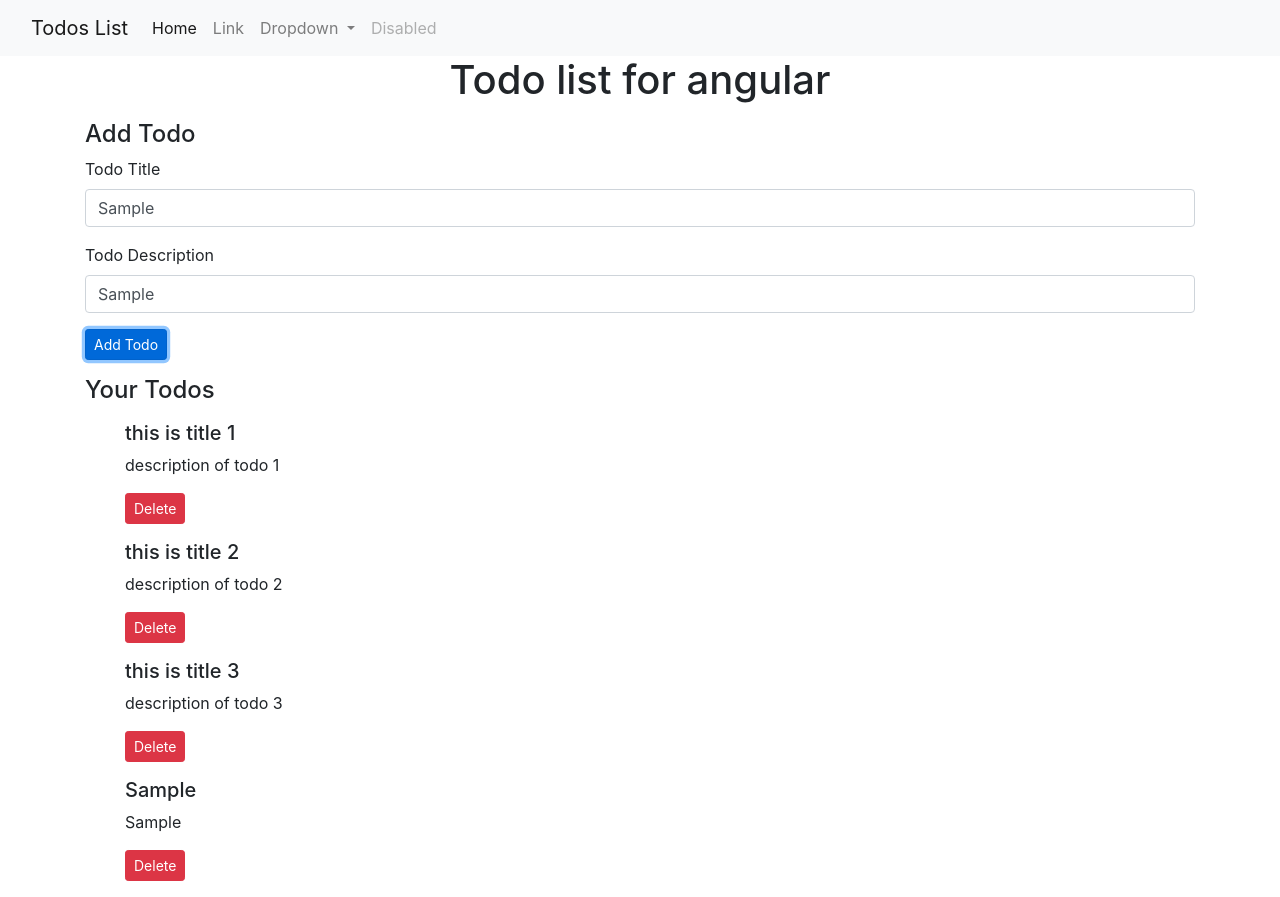
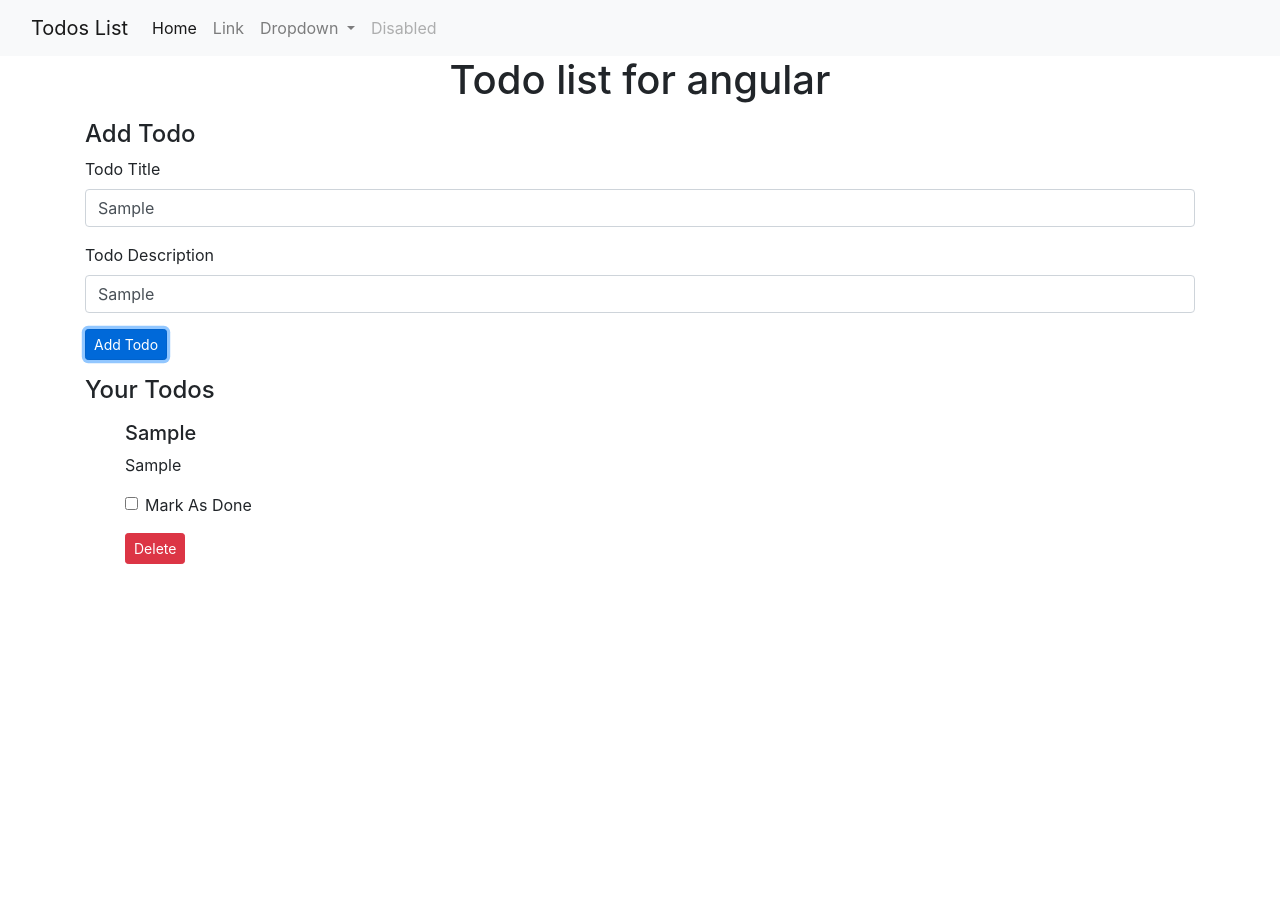
Before and after one commit to YashrajKamble/Angular-Basics, an Angular app: page / in a window 1280 px wide. Both pictures are taken after typing "Sample", "Sample" into the empty fields and a click on the button "Add Todo". After the commit the page ends 800 px from the top, so only its background shows below. Built offline with nearby package versions, Linux system fonts and the light colour scheme.

Commit message:
Saved all todo Items

```diff
--- a/src/app/MyComponents/todo-item/todo-item.html
+++ b/src/app/MyComponents/todo-item/todo-item.html
@@ -1,5 +1,14 @@
 <div class="my-3">
-  <h5>{{ todo.title }}</h5>
+  <h5 [class]="todo.active ? 'nonstrike' : 'strike'">{{ todo.title }}</h5>
   <p>{{ todo.desc }}</p>
+  <div class="form-group form-check">
+    <input
+      type="checkbox"
+      class="form-check-input"
+      id="exampleCheck1"
+      (click)="onCheckboxClick(todo)"
+    />
+    <label class="form-check-label" for="exampleCheck1">Mark As Done</label>
+  </div>
   <button class="btn btn-danger btn-sm" (click)="onClick(todo)">Delete</button>
 </div>
--- a/src/app/MyComponents/todo-item/todo-item.ts
+++ b/src/app/MyComponents/todo-item/todo-item.ts
@@ -16,4 +16,6 @@ export class TodoItem {
     this.todoDelete.emit(todo);
     console.log('onclick has been triggered');
   }
+
+  onCheckboxClick(todo: Todo) {}
 }
--- a/src/app/MyComponents/todos/todos.ts
+++ b/src/app/MyComponents/todos/todos.ts
@@ -12,39 +12,30 @@ import { AddTodo } from '../add-todo/add-todo';
   styleUrls: ['./todos.css'],
 })
 export class Todos {
+  localItem: string | null;
   todos: Todo[];
 
   constructor() {
-    this.todos = [
-      {
-        sno: 1,
-        title: 'this is title 1',
-        desc: 'description of todo 1',
-        active: false,
-      },
-      {
-        sno: 2,
-        title: 'this is title 2',
-        desc: 'description of todo 2',
-        active: true,
-      },
-      {
-        sno: 3,
-        title: 'this is title 3',
-        desc: 'description of todo 3',
-        active: true,
-      },
-    ];
+    this.localItem = localStorage.getItem('todos');
+    if (this.localItem == null) {
+      this.todos = [];
+    } else {
+      this.todos = JSON.parse(this.localItem);
+    }
   }
 
   deleteTodo(todo: Todo) {
     console.log(todo);
     const index = this.todos.indexOf(todo);
     this.todos.splice(index, 1);
+    localStorage.setItem('todos', JSON.stringify(this.todos));
   }
 
   addTodo(todo: Todo) {
     console.log(todo);
     this.todos.push(todo);
+    localStorage.setItem('todos', JSON.stringify(this.todos));
   }
+
+
 }
```
